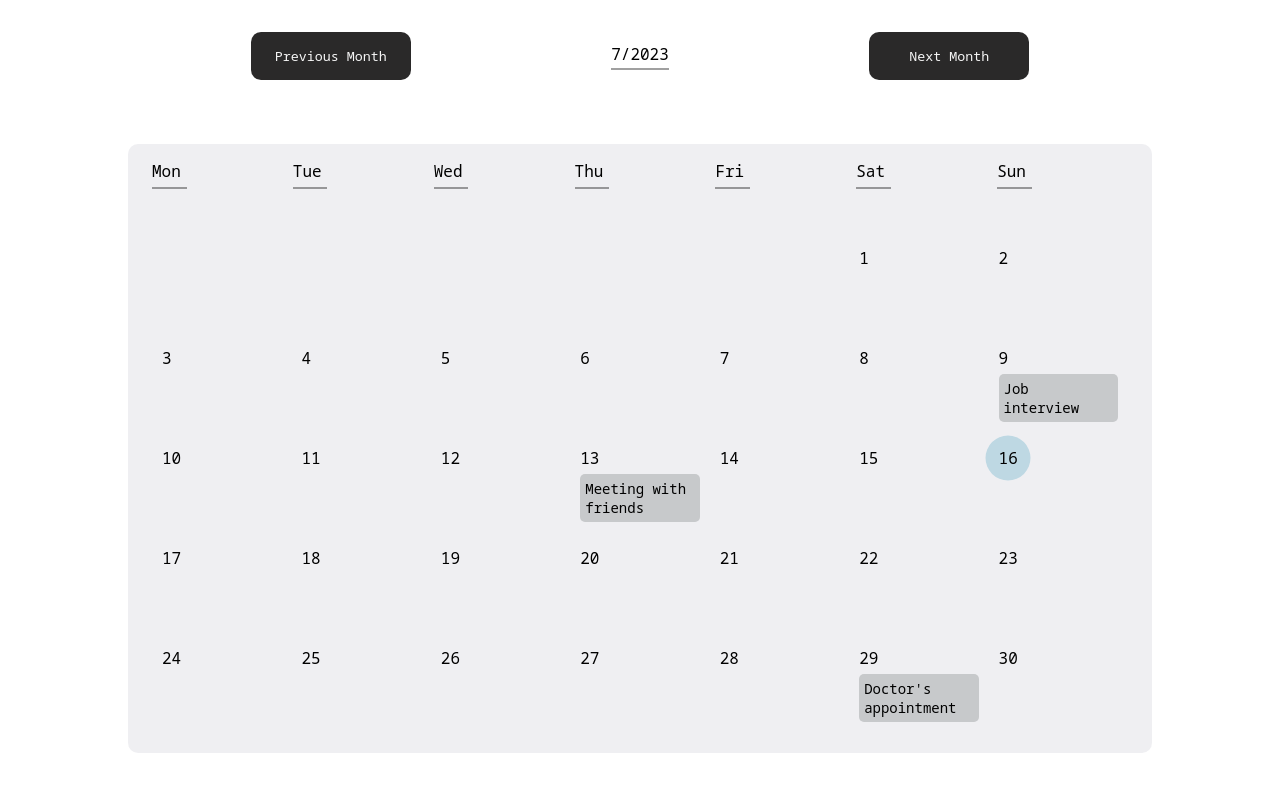
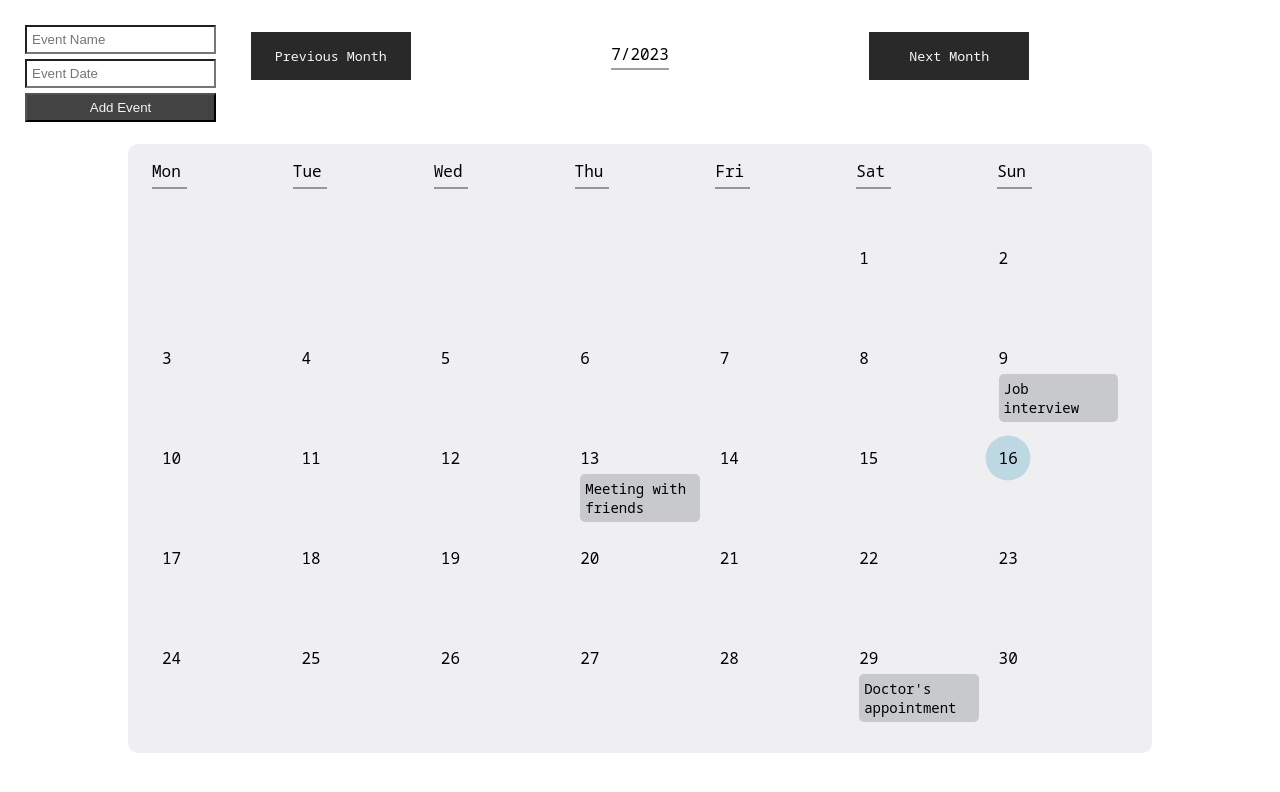
Before and after one commit to nocdn/Non-Exam-Assessment, a plain HTML site: page index.html in a window 1280 px wide. Drawn offline with Linux system fonts and the light colour scheme.

Commit message:
support adding events that now show up

```diff
--- a/index.html
+++ b/index.html
@@ -19,6 +19,11 @@
       </div>
       <div id="calendar" class="grid"></div>
     </div>
+    <div class="inputting-event">
+      <input type="text" id="event-name" placeholder="Event Name" />
+      <input type="text" id="event-date" placeholder="Event Date" />
+      <button id="add-event">Add Event</button>
+    </div>
     <script src="script.js"></script>
   </body>
 </html>
--- a/script.js
+++ b/script.js
@@ -3,9 +3,7 @@ let currentMonth = today.getMonth();
 let currentYear = today.getFullYear();
 let todayDay = today.getDate();
 
-// list of events, if nothing is happening, then empty string, if something is happening, then string with event name, enough strings for all the days in the month
-
-const calendarEventsList = [
+let calendarEventsList = [
   "",
   "",
   "",
@@ -38,6 +36,17 @@ const calendarEventsList = [
   "",
   "",
 ];
+
+const inputName = document.getElementById("event-name");
+const inputDate = document.getElementById("event-date");
+const inputButton = document.getElementById("add-event");
+
+inputButton.addEventListener("click", () => {
+  let date = inputDate.value - 1;
+  let name = inputName.value;
+  calendarEventsList[date] = name;
+  updateCalendar(currentMonth, currentYear);
+});
 
 document.getElementById("prevMonth").addEventListener("click", () => {
   if (currentMonth === 0) {
@@ -86,6 +95,7 @@ function updateCalendar(month, year) {
       cell.style.height = "100px";
       cell.classList.add("cell");
       cell.classList.add(`day-${date}`);
+      // Adding the event to the box
       if (calendarEventsList[date - 1] !== "") {
         let eventSpan = document.createElement("p");
         eventSpan.innerText = calendarEventsList[date - 1];
--- a/styles.css
+++ b/styles.css
@@ -37,7 +37,7 @@ body {
   font-family: "Noto Sans Mono", monospace;
   background-color: rgb(42, 41, 41);
   color: whitesmoke;
-  border-radius: 10px;
+  /* border-radius: 10px; */
   justify-self: end;
   margin-right: 1rem;
   width: 10rem;
@@ -53,7 +53,7 @@ body {
   font-family: "Noto Sans Mono", monospace;
   background-color: rgb(42, 41, 41);
   color: whitesmoke;
-  border-radius: 10px;
+  /* border-radius: 10px; */
   justify-self: start;
   margin-left: 1rem;
   width: 10rem;
@@ -148,4 +148,34 @@ body {
   border-radius: 5px;
   padding: 5px 8px 5px 5px;
   font-size: 14px;
+  transition: opacity 1s cubic-bezier(0.25, 0.1, 0.25, 1);
 }
+
+.inputting-event {
+  position: absolute;
+  top: 25px;
+  left: 25px;
+  display: flex;
+  flex-direction: column;
+  gap: 5px;
+  grid-column: span 3;
+  margin-bottom: 4rem;
+}
+
+.inputting-event * {
+  border-radius: 0;
+  padding: 5px;
+}
+
+.inputting-event button {
+  background-color: rgb(68, 67, 67);
+  color: whitesmoke;
+  transition: all 0.5s cubic-bezier(0.25, 0.1, 0.25, 1);
+}
+
+.inputting-event button:hover {
+  background-color: rgb(68, 67, 67);
+  color: whitesmoke;
+
+  letter-spacing: 2px;
+}
```
